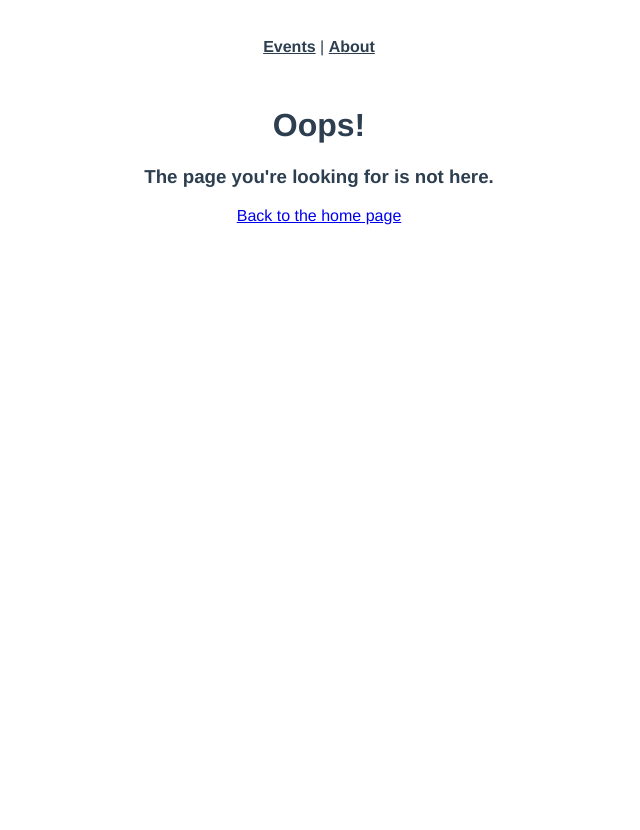
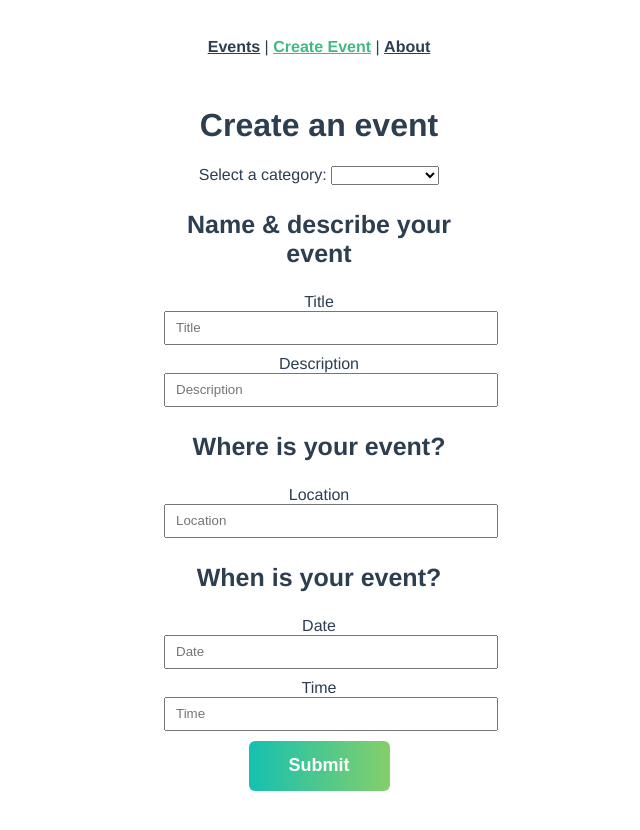
Before and after one commit to christopher-adolphe/vue-mastery, a Vue app in the folder real-world-vue/: page /create-event in a window 1280 px wide. Shown: the top 830 px of the page, without its empty margins (321-961 px from the left). Before the commit the page ends 800 px from the top, so only its background shows below. Built offline with nearby package versions, Linux system fonts and the light colour scheme.

Commit message:
Added Vuex to project for state management

```diff
--- /dev/null
+++ b/real-world-vue/db.json
@@ -0,0 +1,100 @@
+{
+  "events": [
+    {
+      "id": 123,
+      "category": "animal welfare",
+      "title": "Cat Adoption Day",
+      "description": "Find your new feline friend at this event.",
+      "location": "Meow Town",
+      "date": "January 28, 2022",
+      "time": "12:00",
+      "petsAllowed": true,
+      "organizer": "Kat Laydee"
+    },
+    {
+      "id": 456,
+      "category": "food",
+      "title": "Community Gardening",
+      "description": "Join us as we tend to the community edible plants.",
+      "location": "Flora City",
+      "date": "March 14, 2022",
+      "time": "10:00",
+      "petsAllowed": true,
+      "organizer": "Fern Pollin"
+    },
+    {
+      "id": 789,
+      "category": "sustainability",
+      "title": "Beach Cleanup",
+      "description": "Help pick up trash along the shore.",
+      "location": "Playa Del Carmen",
+      "date": "July 22, 2022",
+      "time": "11:00",
+      "petsAllowed": false,
+      "organizer": "Carey Wales"
+    },
+    {
+      "id": 1001,
+      "category": "animal welfare",
+      "title": "Dog Adoption Day",
+      "description": "Find your new canine friend at this event.",
+      "location": "Woof Town",
+      "date": "August 28, 2022",
+      "time": "12:00",
+      "petsAllowed": true,
+      "organizer": "Dawg Dahd"
+    },
+    {
+      "id": 1002,
+      "category": "food",
+      "title": "Canned Food Drive",
+      "description": "Bring your canned food to donate to those in need.",
+      "location": "Tin City",
+      "date": "September 14, 2022",
+      "time": "3:00",
+      "petsAllowed": true,
+      "organizer": "Kahn Opiner"
+    },
+    {
+      "id": 1003,
+      "category": "sustainability",
+      "title": "Highway Cleanup",
+      "description": "Help pick up trash along the highway.",
+      "location": "Highway 50",
+      "date": "July 22, 2022",
+      "time": "11:00",
+      "petsAllowed": false,
+      "organizer": "Brody Kill"
+    },
+    {
+      "id": "f5aae9fc-7852-4187-abf5-62ba075eade0",
+      "category": "animal welfare",
+      "title": "Horse Brushing Race",
+      "description": "Some description of the event",
+      "location": "Floreal",
+      "date": "22/12/2021",
+      "time": "10:00 AM",
+      "organizer": "John Doe"
+    },
+    {
+      "id": "dc2a10f4-3caa-4e98-baa9-28ac41aceeb7",
+      "category": "",
+      "title": "sdafasdf",
+      "description": "dfasdf",
+      "location": "asdfsadf",
+      "date": "sdfsfs",
+      "time": "dsfsf",
+      "organizer": "John Doe"
+    },
+    {
+      "id": "0d4780bd-77f7-4787-99ad-911b21f307ee",
+      "category": "education",
+      "title": "df sdfsdf",
+      "description": "sfs dfsdf",
+      "location": "dfsd fsdf",
+      "date": "dfs",
+      "time": "dfs",
+      "organizer": "John Doe"
+    }
+  ]
+}
--- a/real-world-vue/package.json
+++ b/real-world-vue/package.json
@@ -3,7 +3,7 @@
   "version": "0.1.0",
   "private": true,
   "scripts": {
-    "serve": "vue-cli-service serve",
+    "serve": "vue-cli-service serve & json-server --watch db.json",
     "build": "vue-cli-service build",
     "lint": "vue-cli-service lint"
   },
@@ -11,6 +11,7 @@
     "axios": "^0.24.0",
     "core-js": "^3.6.5",
     "nprogress": "^0.2.0",
+    "uuid": "^8.3.2",
     "vue": "^3.0.0-0",
     "vue-router": "^4.0.0-0",
     "vuex": "^4.0.0-0"
--- a/real-world-vue/src/App.vue
+++ b/real-world-vue/src/App.vue
@@ -1,8 +1,9 @@
 <template>
   <div id="real-world-vue">
-    <div id="flashMessage" v-if="this.globalStore.flashMessage">{{ this.globalStore.flashMessage }}</div>
+    <div id="flashMessage" v-if="this.globalStore.flashMessage">{{ this.globalStore }}</div>
     <div id="nav">
       <router-link :to="{ name: 'EventList' }">Events</router-link> |
+      <router-link :to="{ name: 'EventCreate' }">Create Event</router-link> |
       <router-link :to="{ name: 'About' }">About</router-link>
     </div>
 
@@ -28,6 +29,57 @@
   color: #2c3e50;
 }
 
+button {
+  align-items: center;
+  height: 50px;
+  padding: 0 40px;
+  background: linear-gradient(to right, #16c0b0, #84cf6a);
+  color: #ffffff;
+  border: none;
+  border-radius: 6px;
+  font-size: 18px;
+  font-weight: 800;
+  cursor: pointer;
+  transition: all 0.2s linear;
+}
+
+button:hover {
+  -webkit-transform: scale(1.02);
+  transform: scale(1.01);
+  box-shadow: 0 3px 12px 0 rgba(0, 0, 0, 0.2);
+}
+
+h2 {
+  font-size: 40px;
+  font-weight: 700;
+}
+
+h3 {
+  font-size: 25px;
+  font-weight: 700;
+}
+
+h4 {
+  font-size: 20px;
+  font-weight: 700;
+}
+
+input {
+  display: block;
+  width: 100%;
+  height: 30px;
+  margin-bottom: 24px;
+}
+
+input[type=text] {
+  padding: 0px 10px;
+}
+
+input:focus {
+  border-color: #16c0b0;
+  outline: 0;
+}
+
 #nav {
   padding: 30px;
 }
@@ -41,8 +93,27 @@
   color: #42b983;
 }
 
-h4 {
-  font-size: 20px;
+.form-container {
+  display: flex;
+  justify-content: center;
+  flex-direction: column;
+  align-items: center;
+  margin-bottom: 10%;
+}
+
+.form-container form {
+  width: 100%;
+  max-width: 310px;
+  margin: 0 auto;
+}
+
+.form-container form input {
+  margin-bottom: 10px;
+}
+
+select:focus {
+  border-color: #16c0b0;
+  outline: 0;
 }
 
 @keyframes yellowfade {
--- a/real-world-vue/src/main.js
+++ b/real-world-vue/src/main.js
@@ -2,10 +2,12 @@
 import App from './App.vue';
 import router from './router';
 import globalStore from './store';
+import store from './store/vuexStore';
 import 'nprogress/nprogress.css';
 
 createApp(App)
   .use(router)
+  .use(store)
   // Using the `provide()` method to inject the reactive `globalStore` object in all components
   .provide('globalStore', globalStore)
   .mount('#app');
--- a/real-world-vue/src/router/index.js
+++ b/real-world-vue/src/router/index.js
@@ -4,6 +4,7 @@
 import EventDetails from '@/views/event/Details';
 import EventRegister from '@/views/event/Register';
 import EventEdit from '@/views/event/Edit';
+import EventCreate from '@/views/EventCreate';
 import About from '@/views/About';
 import NotFound from '@/views/NotFound';
 import NetworkError from '@/views/NetworkError';
@@ -73,6 +74,11 @@
         }
       }
     }
+  },
+  {
+    path: '/create-event',
+    name: 'EventCreate',
+    component: EventCreate
   },
   {
     path: '/event/:afterEvent(.*)',
--- a/real-world-vue/src/services/EventService.js
+++ b/real-world-vue/src/services/EventService.js
@@ -1,7 +1,8 @@
 import axios from 'axios';
 
 const apiClient = axios.create({
-  baseURL: 'https://my-json-server.typicode.com/Code-Pop/Touring-Vue-Router',
+  // baseURL: 'https://my-json-server.typicode.com/Code-Pop/Touring-Vue-Router',
+  baseURL: 'http://localhost:3000',
   withCredentials: false,
   headers: {
     Accept: 'application/json',
@@ -15,5 +16,8 @@
   },
   getEvent(id) {
     return apiClient.get(`/events/${id}`);
+  },
+  postEvent(event) {
+    return apiClient.post('/events', event);
   }
 }
--- a/real-world-vue/src/store/index.js
+++ b/real-world-vue/src/store/index.js
@@ -1,18 +1,23 @@
-// import { createStore } from 'vuex'
-
-// export default createStore({
-//   state: {},
-//   mutations: {},
-//   actions: {},
-//   modules: {}
-// })
-
+import { createStore, } from 'vuex';
 import { reactive } from 'vue';
 
-// Using the `reactive()` method from vue to
-// create a reactive object that will be shared
-// across all components of the application
-export default reactive({
-  flashMessage: '',
-  event: null
-});
+export default {
+  store: createStore({
+    state: {},
+    mutations: {},
+    actions: {},
+    modules: {}
+  }),
+  // Using the `reactive()` method from vue to
+  // create a reactive object that will be shared
+  // across all components of the application
+  globalStore: reactive({
+    flashMessage: '',
+    event: null
+  })
+};
+
+// export default reactive({
+//   flashMessage: '',
+//   event: null
+// });
--- /dev/null
+++ b/real-world-vue/src/store/vuexStore.js
@@ -0,0 +1,31 @@
+import { createStore } from 'vuex';
+import EventService from '@/services/EventService';
+
+export default createStore({
+  state: {
+    user: 'John Doe',
+    events: []
+  },
+  mutations: {
+    ADD_EVENT(state, event) {
+      state.events.push(event);
+    },
+    SET_EVENTS(state, events) {
+      state.events = events;
+    }
+  },
+  actions: {
+    async createEvent({ commit }, event) {
+      try {
+        // Posting the new event
+        await EventService.postEvent(event);
+
+        // Committing the new even to the Vuex state
+        commit('ADD_EVENT', event);
+      } catch (error) {
+        console.log(error);
+      }
+    }
+  },
+  modules: {}
+});
--- /dev/null
+++ b/real-world-vue/src/views/EventCreate.vue
@@ -0,0 +1,118 @@
+<template>
+  <div>
+    <h1>Create an event</h1>
+
+    <div class="form-container">
+      <form @submit.prevent="onSubmit">
+        <label>Select a category: </label>
+        <select v-model="event.category">
+          <option
+            v-for="option in categories"
+            :value="option"
+            :key="option"
+            :selected="option === event.category"
+          >{{ option }}</option>
+        </select>
+
+        <h3>Name & describe your event</h3>
+
+        <label>Title</label>
+        <input
+          v-model="event.title"
+          type="text"
+          placeholder="Title"
+        />
+
+        <label>Description</label>
+        <input
+          v-model="event.description"
+          type="text"
+          placeholder="Description"
+        />
+
+        <h3>Where is your event?</h3>
+
+        <label>Location</label>
+        <input
+          v-model="event.location"
+          type="text"
+          placeholder="Location"
+        />
+
+        <h3>When is your event?</h3>
+        <label>Date</label>
+        <input
+          v-model="event.date"
+          type="text"
+          placeholder="Date"
+        />
+
+        <label>Time</label>
+        <input
+          v-model="event.time"
+          type="text"
+          placeholder="Time"
+        />
+
+        <button type="submit">Submit</button>
+      </form>
+    </div>
+  </div>
+</template>
+
+<script>
+import { v4 as uuid } from 'uuid';
+// import EventService from '@/services/EventService';
+
+export default {
+  data () {
+    return {
+      categories: [
+        'sustainability',
+        'nature',
+        'animal welfare',
+        'housing',
+        'education',
+        'food',
+        'community'
+      ],
+      event: {
+        id: '',
+        category: '',
+        title: '',
+        description: '',
+        location: '',
+        date: '',
+        time: '',
+        organizer: ''
+      }
+    }
+  },
+  methods: {
+    async onSubmit() {
+      // Access the `user` state from the Vuex store and assigning
+      // its value to the `this.event.organizer`
+      const event = { ...this.event, id: uuid(), organizer: this.$store.state.user };
+
+      // Using the `createEvent` action to commit the `ADD_EVENT` mutation
+      await this.$store.dispatch('createEvent', event);
+
+      // Navigating to the EventList page
+      this.$router.push({ name: 'EventList' });
+
+      // try {
+      //   // Posting the new event
+      //   await EventService.postEvent(event);
+
+      //   // Committing the new even to the Vuex state
+      //   this.$store.commit('ADD_EVENT', event);
+
+      //   // Navigating to the EventList page
+      //   this.$router.push({ name: 'EventList' });
+      // } catch (error) {
+      //   console.log(error);
+      // }
+    }
+  }
+}
+</script>
```
Also changed, not shown: 1 other file (tests, documents, lock files or other folders).
